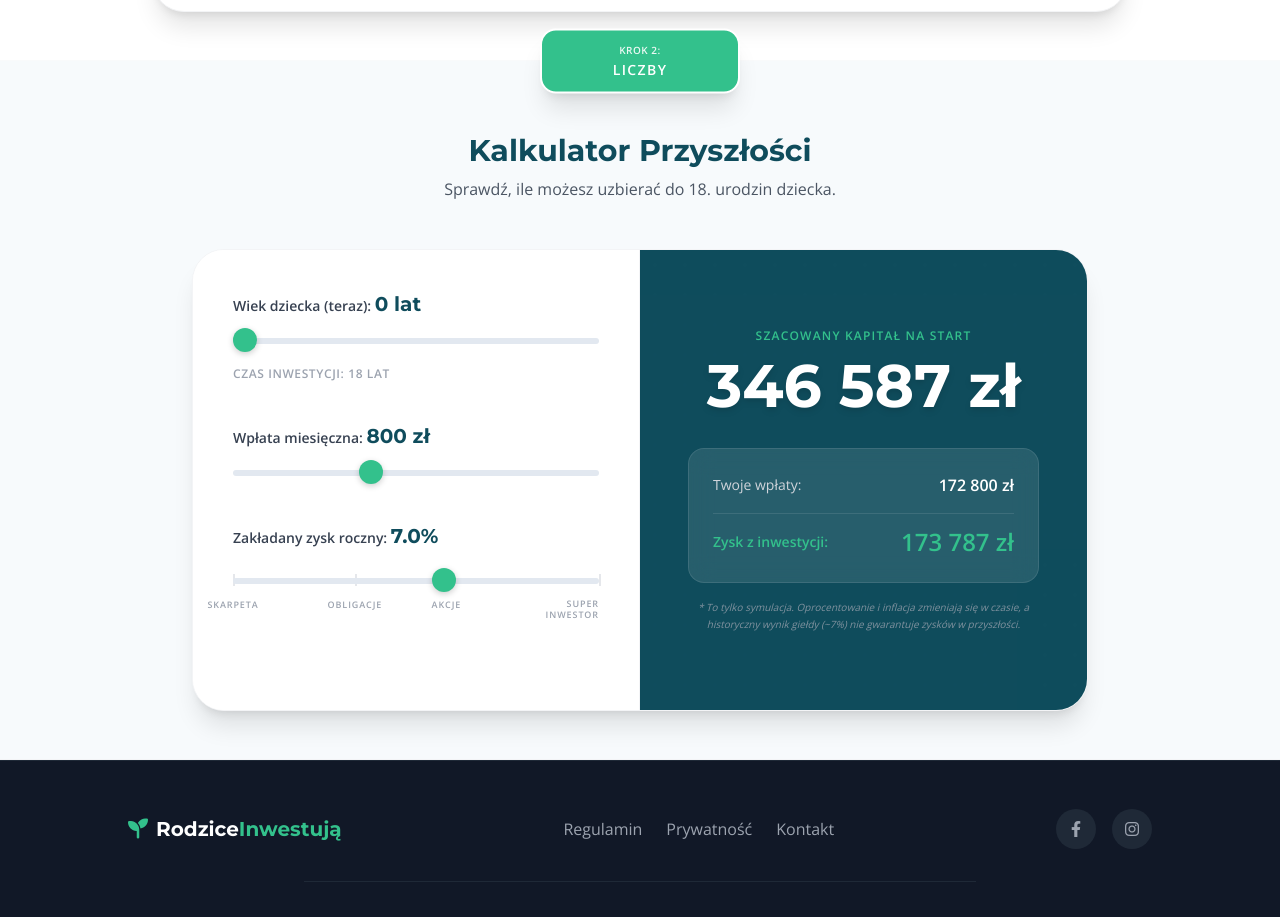
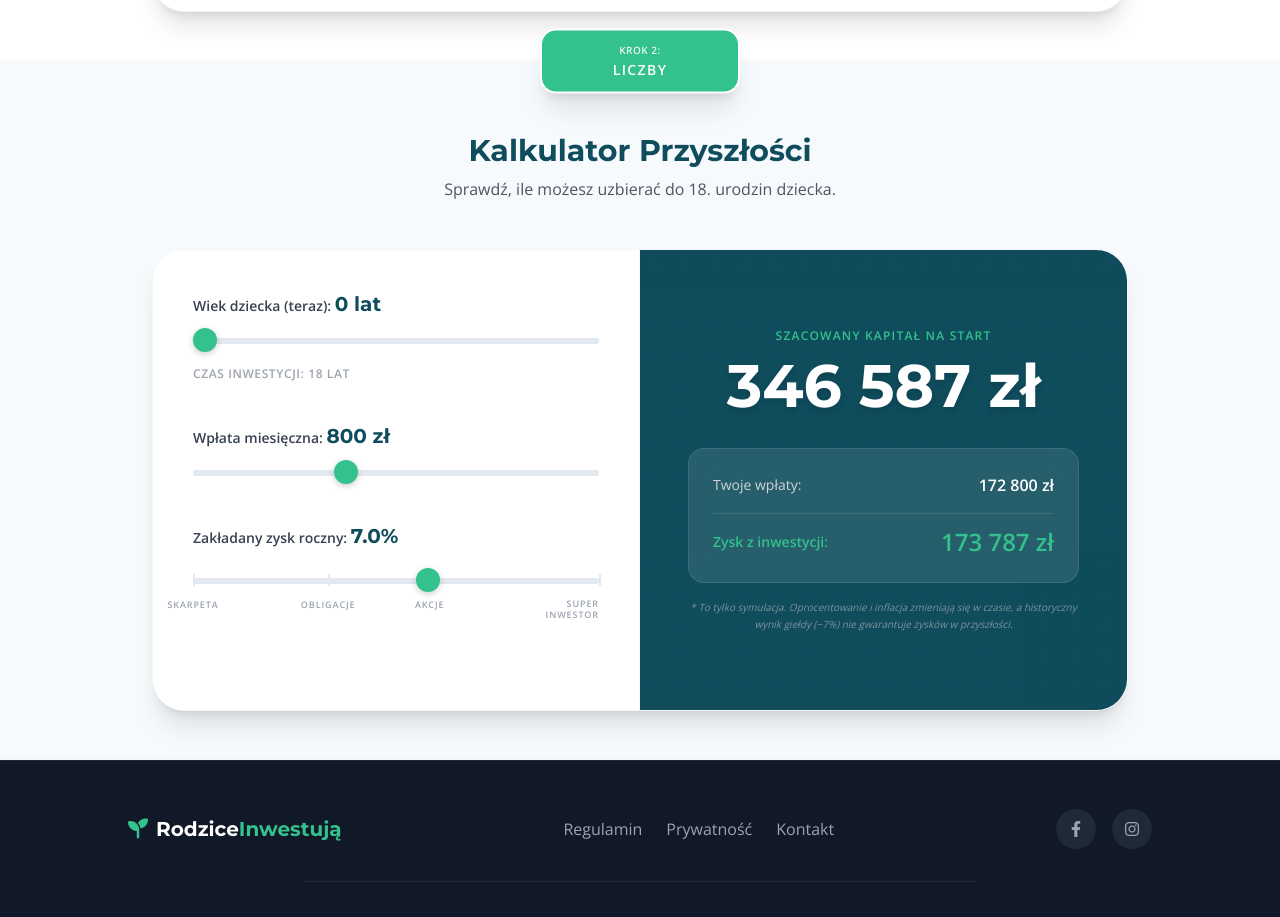
Before and after one commit to rodziceinwestuja/index, a React (Vite) app: page / in a window 1280 px wide. Shown: the part 1040-1957 px from the top of the page. Built offline with nearby package versions, Linux system fonts and the light colour scheme.

Commit message:
Update Calculator.tsx

```diff
--- a/components/Calculator.tsx
+++ b/components/Calculator.tsx
@@ -36,13 +36,13 @@ const Calculator: React.FC = () => {
 
   return (
     <section className="pb-12 pt-2 bg-bgLight">
-      <div className="container mx-auto px-6">
+      <div className="container mx-auto px-6 max-w-5xl">
         <div className="text-center mb-12">
           <h2 className="font-display font-bold text-3xl text-primary">Kalkulator Przyszłości</h2>
           <p className="text-gray-600 mt-2">Sprawdź, ile możesz uzbierać do 18. urodzin dziecka.</p>
         </div>
 
-        <div className="max-w-4xl mx-auto bg-white rounded-[32px] shadow-xl overflow-hidden flex flex-col md:flex-row border border-gray-100">
+        <div className="bg-white rounded-[32px] shadow-xl overflow-hidden flex flex-col md:flex-row border border-gray-100">
           <div className="p-8 md:p-10 md:w-1/2 md:border-r border-gray-100 bg-white">
             <div className="mb-10">
               <label htmlFor="age-slider" className="block text-sm font-bold text-gray-700 mb-2">
```
